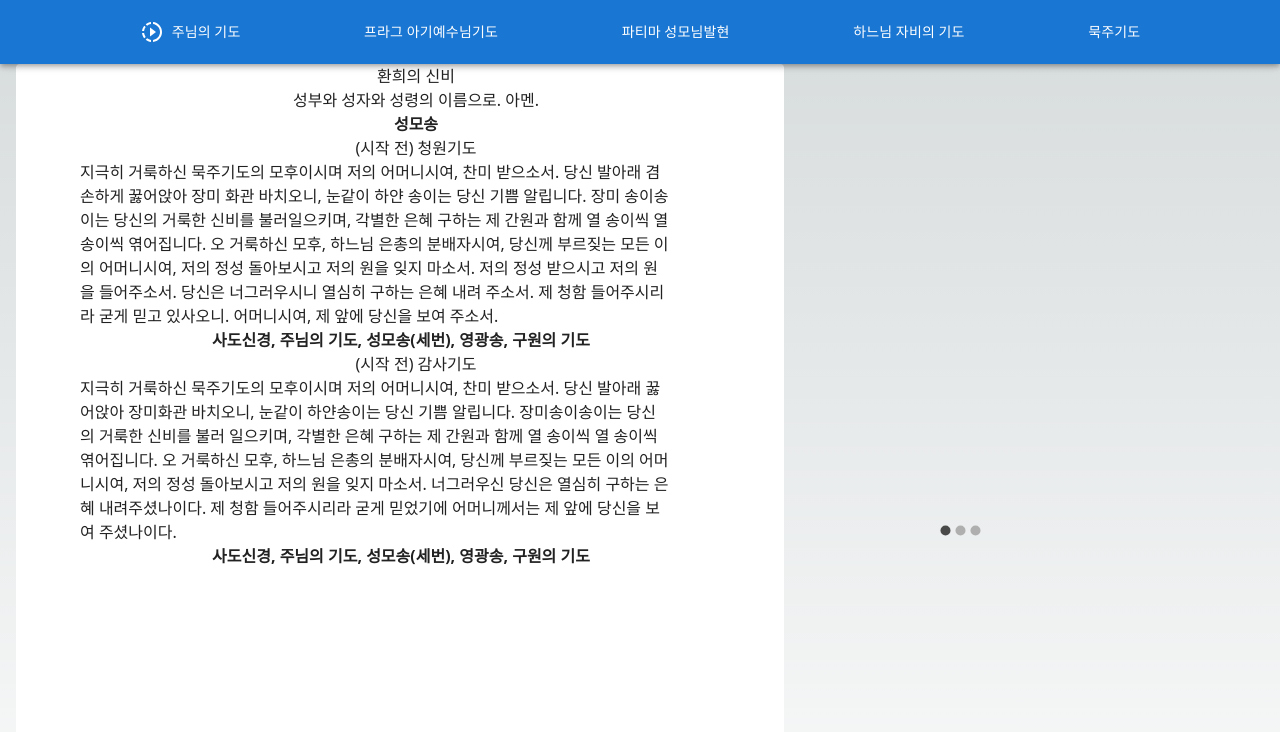
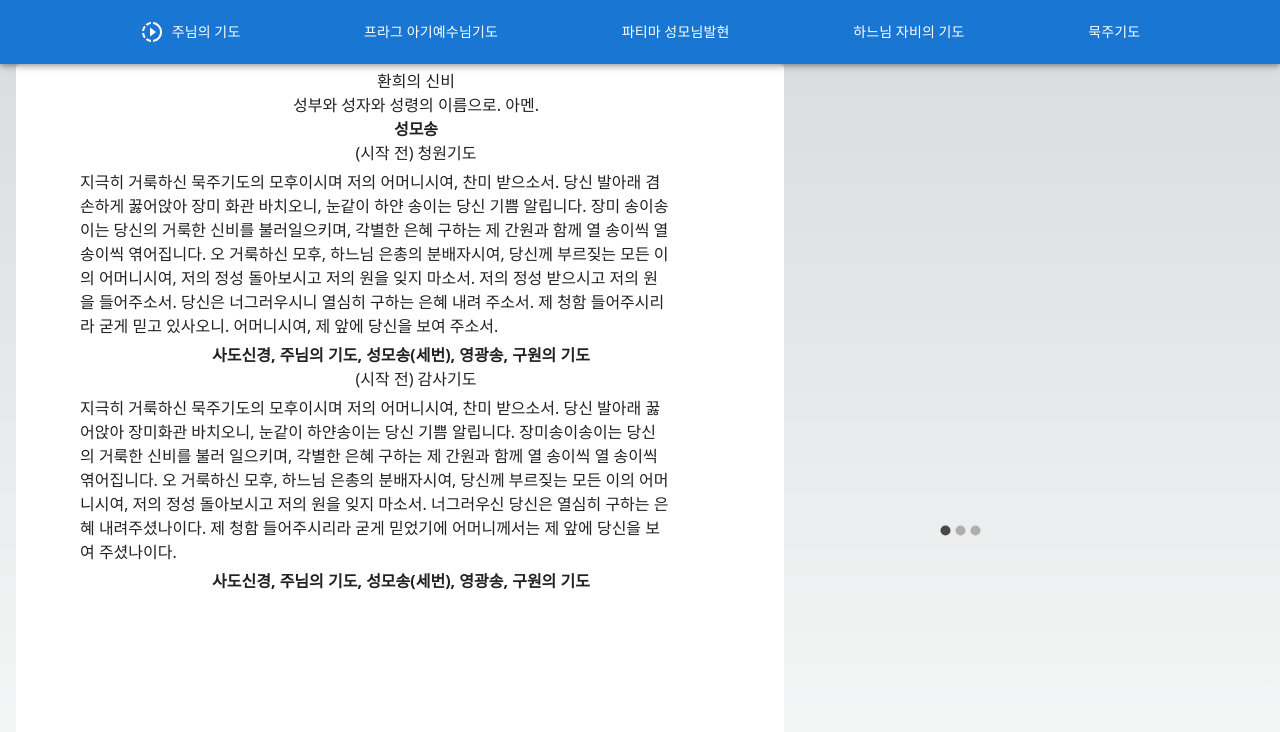
Before and after one commit to jisooyu/catholic-prayer-blog-nextjs13, a Next.js app: page /joyful in a window 1280 px wide. Shown: the top 732 px of the page. Built offline with nearby package versions, Linux system fonts and the light colour scheme.

Commit message:
fixing the marginTop

```diff
--- a/components/PrePrayer.js
+++ b/components/PrePrayer.js
@@ -14,14 +14,13 @@ const PrePrayer = ({ prePrayer }) => {
 
 	const prayerTitle = {
 		textAlign: 'center',
-		// marginTop: '20px',
 	};
 
 	const repetitionStyle = {
 		textAlign: 'center',
 		fontWeight: 'bold',
-		// marginTop: '3px',
 		marginRight: '30px',
+		marginTop: '5px',
 	};
 
 	const prayerStyle = {
@@ -30,6 +29,7 @@ const PrePrayer = ({ prePrayer }) => {
 		justifyContent: 'center',
 		marginRight: '5em',
 		marginLeft: '2em',
+		marginTop: '5px',
 		width: '80%',
 	};
 
@@ -44,6 +44,7 @@ const PrePrayer = ({ prePrayer }) => {
 						textAlign: 'center',
 						justifyContent: 'center',
 						alignItems: 'center',
+						marginTop: '5px',
 					}}
 				>
 					{prePrayer.title}
```
